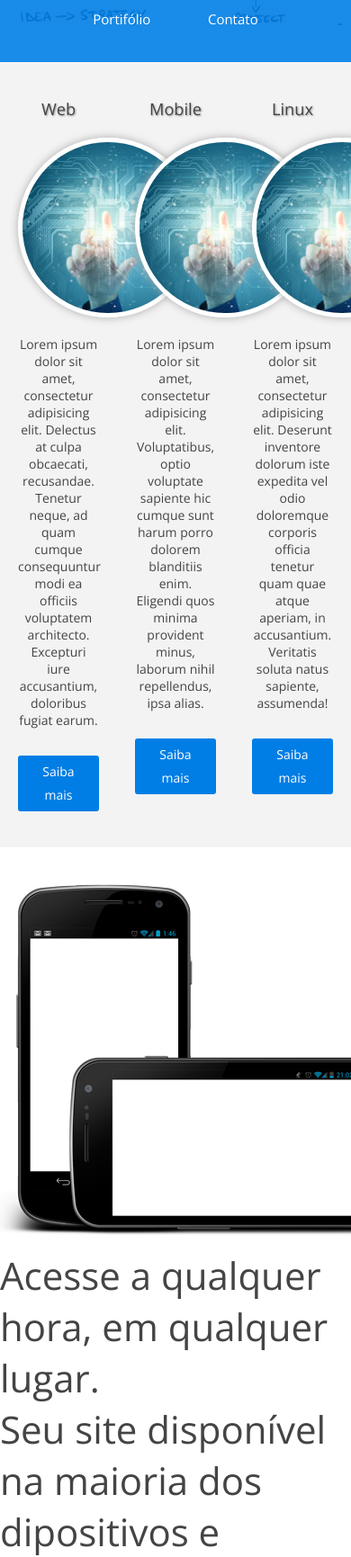
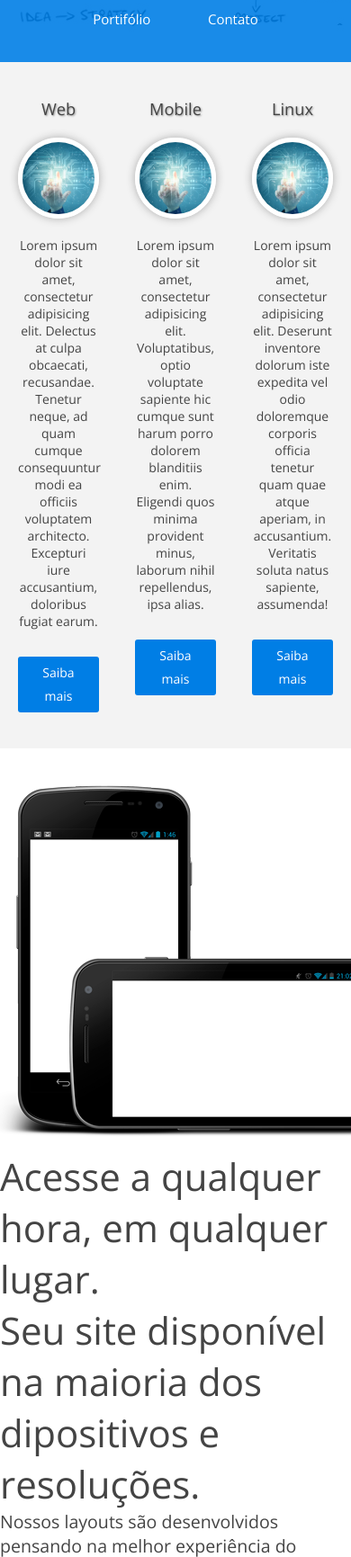
Before and after one commit to edvaldoszy/edvaldotsi.com, a PHP site: page / in a window 390 px wide; the page is wider, and only the part inside the window is pictured. Shown: the part 301-2032 px from the top of that part at 90% size. Run offline with PHP 8.4, Linux system fonts and the light colour scheme.

Commit message:
Adicionado classe para imagem responsiva

```diff
--- a/site/index.php
+++ b/site/index.php
@@ -41,19 +41,19 @@
 					<div class="services text-center">
 						<div class="item">
 							<h2>Web</h2>
-							<img class="circle" src="/web/img/content/tech.jpg" alt="">
+							<img class="img-responsive circle" src="/web/img/content/tech.jpg" alt="">
 							<p>Lorem ipsum dolor sit amet, consectetur adipisicing elit. Delectus at culpa obcaecati, recusandae. Tenetur neque, ad quam cumque consequuntur modi ea officiis voluptatem architecto. Excepturi iure accusantium, doloribus fugiat earum.</p>
 							<a class="bt bt-more" href="#">Saiba mais</a>
 						</div>
 						<div class="item">
 							<h2>Mobile</h2>
-							<img class="circle" src="/web/img/content/tech.jpg" alt="">
+							<img class="img-responsive circle" src="/web/img/content/tech.jpg" alt="">
 							<p>Lorem ipsum dolor sit amet, consectetur adipisicing elit. Voluptatibus, optio voluptate sapiente hic cumque sunt harum porro dolorem blanditiis enim. Eligendi quos minima provident minus, laborum nihil repellendus, ipsa alias.</p>
 							<a class="bt bt-more" href="#">Saiba mais</a>
 						</div>
 						<div class="item">
 							<h2>Linux</h2>
-							<img class="circle" src="/web/img/content/tech.jpg" alt="">
+							<img class="img-responsive circle" src="/web/img/content/tech.jpg" alt="">
 							<p>Lorem ipsum dolor sit amet, consectetur adipisicing elit. Deserunt inventore dolorum iste expedita vel odio doloremque corporis officia tenetur quam quae atque aperiam, in accusantium. Veritatis soluta natus sapiente, assumenda!</p>
 							<a class="bt bt-more" href="#">Saiba mais</a>
 						</div>
--- a/site/web/css/style.css
+++ b/site/web/css/style.css
@@ -129,6 +129,11 @@ textarea.tf {
 .responsive {
 	display: block;
 	width: 100%;
+	height: auto;
+}
+.img-responsive {
+	display: block;
+	max-width: 100%;
 	height: auto;
 }
 
```
